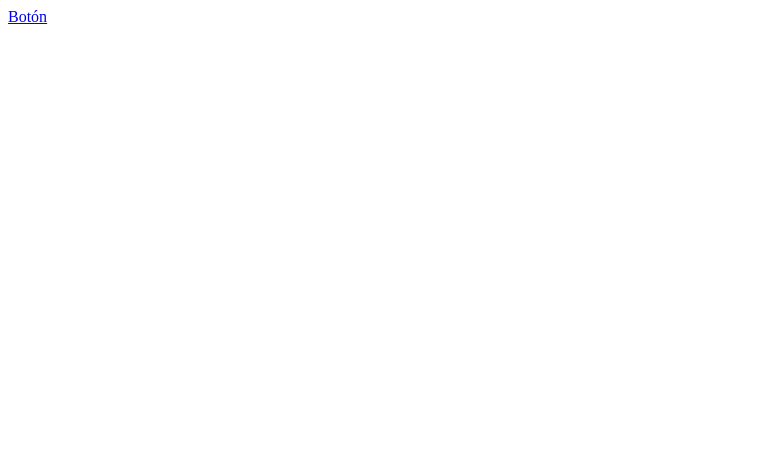
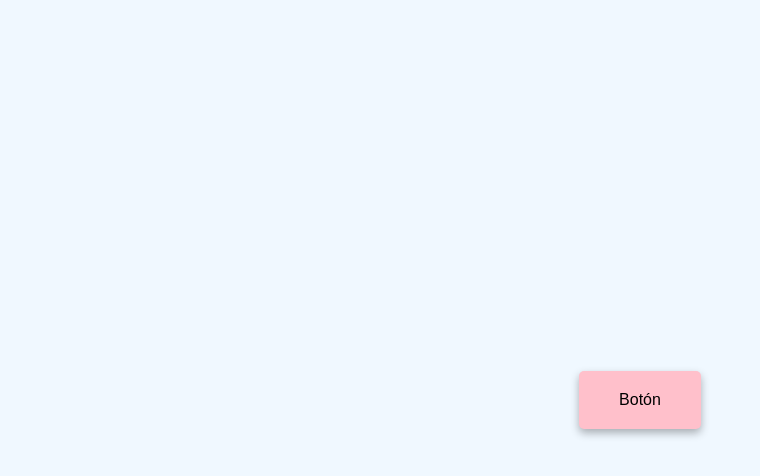
Before and after one commit to Astrid3101/HTML, a plain HTML site: page Boton_Efecto_Relleno/index.html in a window 1280 px wide. Shown: the whole page, without its empty margins (0-760 px from the left). Drawn offline with Linux system fonts and the light colour scheme.

Commit message:
Se ha creado el archivo CSS

```diff
--- a/Boton_Efecto_Relleno/index.html
+++ b/Boton_Efecto_Relleno/index.html
@@ -4,6 +4,7 @@
     <meta charset="UTF-8">
     <meta name="viewport" content="width=device-width, initial-scale=1.0">
     <title>Boton Relleno</title>
+    <link rel="stylesheet" href="style.css">
 </head>
 <body>
     <a href="#" class="btn"><span>Botón
--- /dev/null
+++ b/Boton_Efecto_Relleno/style.css
@@ -0,0 +1,42 @@
+body{
+    margin: 0;
+    display: flex;
+    justify-content: center;
+    height: 100vh;
+    align-items: center;
+    background-color: aliceblue;
+    font-family: sans-serif;
+}
+
+.btn{
+    background-color: pink;
+    padding: 20px 40px;
+    border-radius: 5px;
+    box-shadow: 0 4px 8px rgba(0,0,0,0.3);
+    text-decoration: none;
+    color: black;
+    position: relative;
+    overflow: hidden;
+}
+.btn span{
+    position: relative;
+    z-index: 1;
+}
+
+.btn::before{
+    content:"";
+    position: absolute;
+    background-color: orangered;
+    width: 0;
+    height: 0;
+    left: 50%;
+    top:50%;
+    transform: translate(-50%, -50%);
+    border-radius: 50%;
+    transition: width .5s, height .5s;
+}
+
+.btn:hover::before{
+    width: 300px;
+    height: 300px;
+}
```
